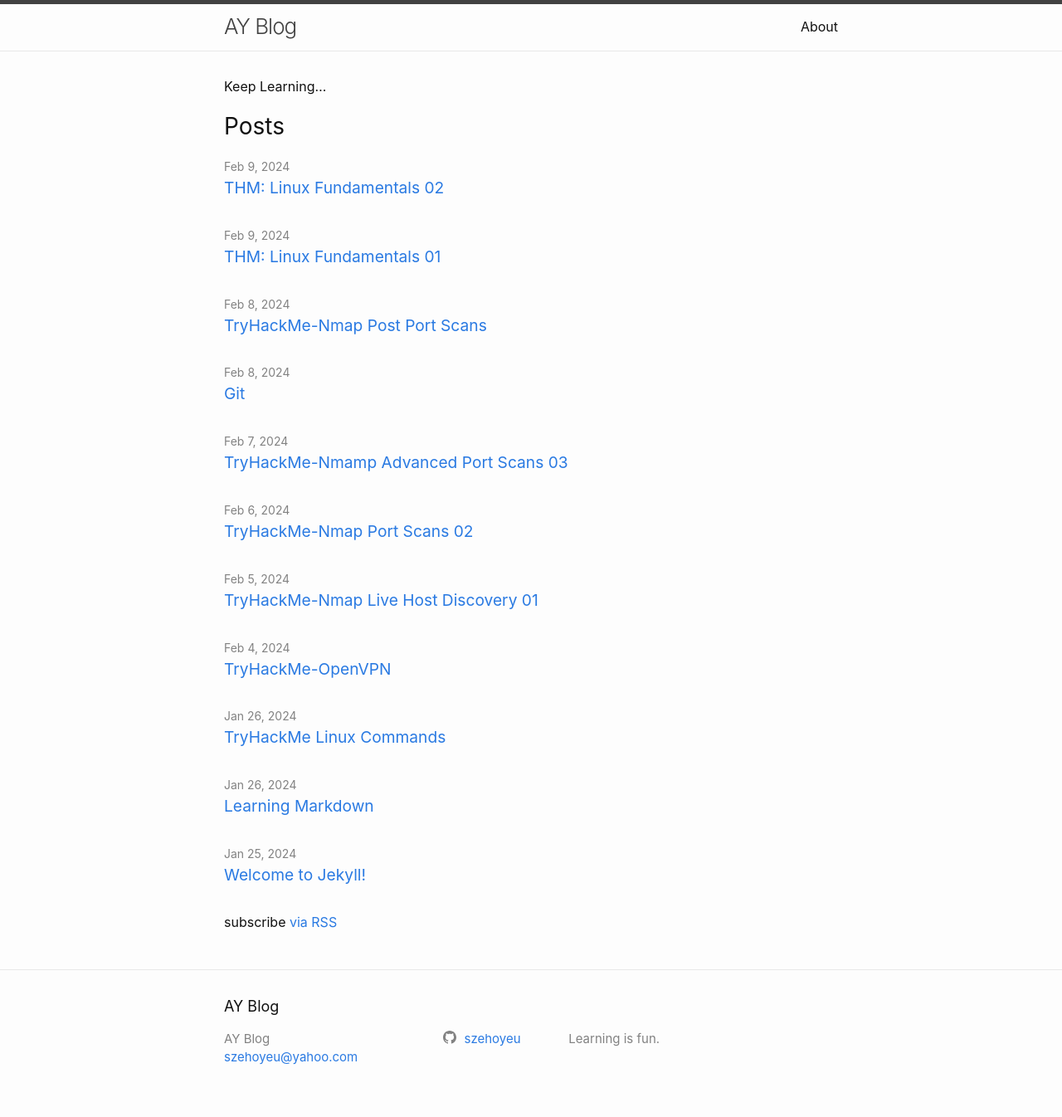
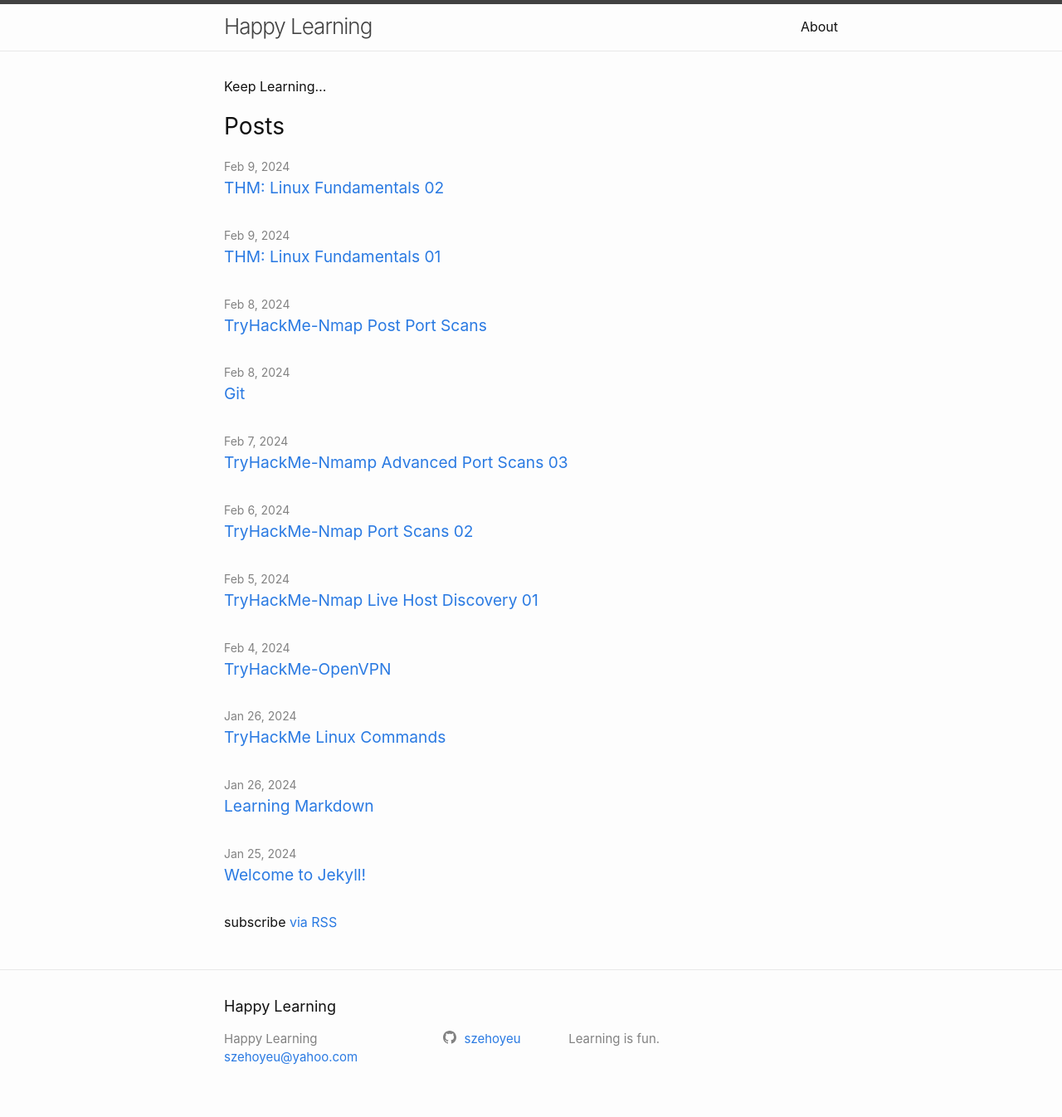
Before and after one commit to szehoyeu/blog, a Jekyll site: the page built from index.md, in a window 1280 px wide. Shown: the whole page at 83% size. Built offline with Jekyll 4.4.1, drawn with Linux system fonts in a browser that asks for light colours.

Commit message:
Update _config.yml

```diff
--- a/_config.yml
+++ b/_config.yml
@@ -13,7 +13,7 @@
 # you will see them accessed via {{ site.title }}, {{ site.email }}, and so on.
 # You can create any custom variable you would like, and they will be accessible
 # in the templates via {{ site.myvariable }}.
-title: AY Blog
+title: Happy Learning
 email: szehoyeu@yahoo.com
 description: >- # this means to ignore newlines until "baseurl:"
   Learning is fun.
```
